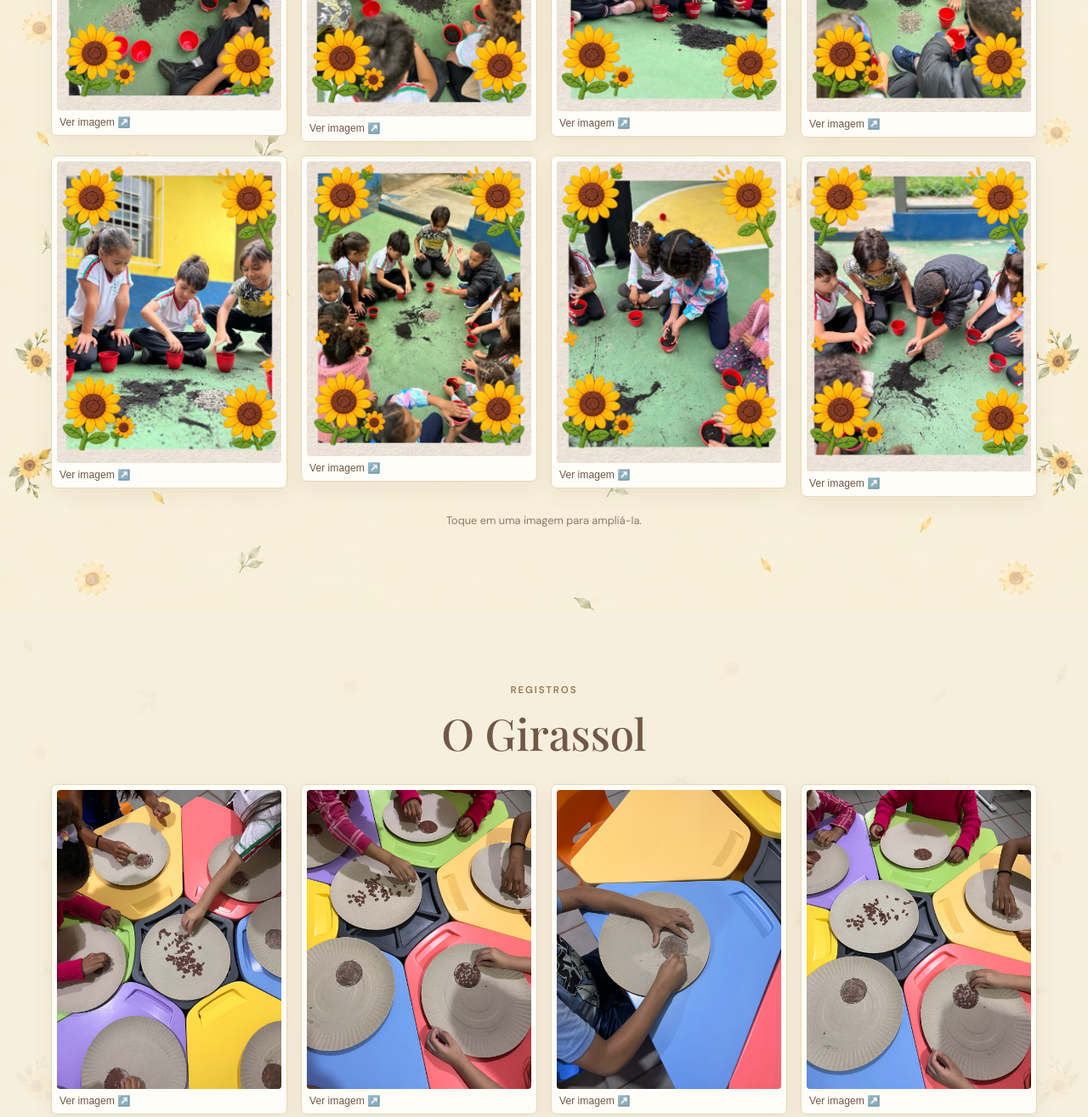
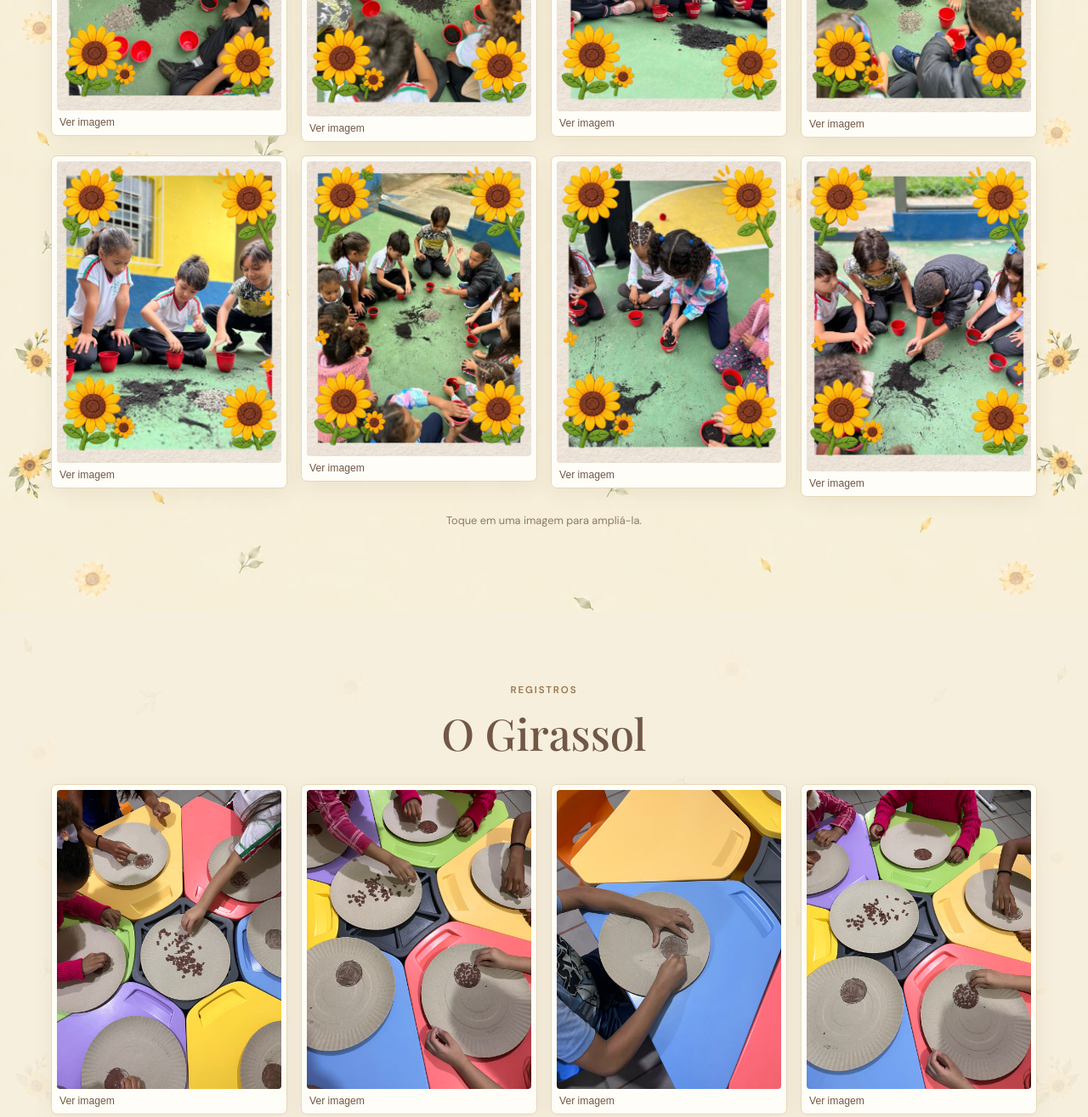
Before and after one commit to cmecrescendoeaprendendo/O-Girassol, a plain HTML site: page index.html in a window 1280 px wide. Shown: the part 1220-2535 px from the top of the page at 85% size. Drawn offline with nearby package versions, Linux system fonts and the light colour scheme.

Commit message:
Update index.html

```diff
--- a/index.html
+++ b/index.html
@@ -47,42 +47,42 @@
       <div class="gallery">
         <button type="button" class="card" data-img="atividade.1.jpeg">
           <img src="atividade.1.jpeg" alt="Registro 1 da atividade Plantando Girassol" loading="lazy">
-          <span>Ver imagem ↗️</span>
+          <span>Ver imagem </span>
         </button>
 
         <button type="button" class="card" data-img="atividade 2.jpeg">
           <img src="atividade 2.jpeg" alt="Registro 2 da atividade Plantando Girassol" loading="lazy">
-          <span>Ver imagem ↗️</span>
+          <span>Ver imagem </span>
         </button>
 
         <button type="button" class="card" data-img="atividade 3.jpeg">
           <img src="atividade 3.jpeg" alt="Registro 3 da atividade Plantando Girassol" loading="lazy">
-          <span>Ver imagem ↗️</span>
+          <span>Ver imagem </span>
         </button>
 
         <button type="button" class="card" data-img="atividade 4.jpeg">
           <img src="atividade 4.jpeg" alt="Registro 4 da atividade Plantando Girassol" loading="lazy">
-          <span>Ver imagem ↗️</span>
+          <span>Ver imagem </span>
         </button>
 
         <button type="button" class="card" data-img="atividade 5.jpeg">
           <img src="atividade 5.jpeg" alt="Registro 5 da atividade Plantando Girassol" loading="lazy">
-          <span>Ver imagem ↗️</span>
+          <span>Ver imagem </span>
         </button>
 
         <button type="button" class="card" data-img="atividade 6.jpeg">
           <img src="atividade 6.jpeg" alt="Registro 6 da atividade Plantando Girassol" loading="lazy">
-          <span>Ver imagem ↗️</span>
+          <span>Ver imagem </span>
         </button>
 
         <button type="button" class="card" data-img="atividade 7.jpeg">
           <img src="atividade 7.jpeg" alt="Registro 7 da atividade Plantando Girassol" loading="lazy">
-          <span>Ver imagem ↗️</span>
+          <span>Ver imagem </span>
         </button>
 
         <button type="button" class="card" data-img="atividade 8.jpeg">
           <img src="atividade 8.jpeg" alt="Registro 8 da atividade Plantando Girassol" loading="lazy">
-          <span>Ver imagem ↗️</span>
+          <span>Ver imagem </span>
         </button>
       </div>
 
@@ -99,22 +99,22 @@
       <div class="gallery">
         <button type="button" class="card" data-img="ativgirassol1.jpeg">
           <img src="ativgirassol1.jpeg" alt="Registro 1 da atividade O Girassol" loading="lazy">
-          <span>Ver imagem ↗️</span>
+          <span>Ver imagem </span>
         </button>
 
         <button type="button" class="card" data-img="ativgirassol2.jpeg">
           <img src="ativgirassol2.jpeg" alt="Registro 2 da atividade O Girassol" loading="lazy">
-          <span>Ver imagem ↗️</span>
+          <span>Ver imagem </span>
         </button>
 
         <button type="button" class="card" data-img="ativgirassol4.jpeg">
           <img src="ativgirassol4.jpeg" alt="Registro 3 da atividade O Girassol" loading="lazy">
-          <span>Ver imagem ↗️</span>
+          <span>Ver imagem </span>
         </button>
 
         <button type="button" class="card" data-img="ativgirassol3.jpeg">
           <img src="ativgirassol3.jpeg" alt="Registro 4 da atividade O Girassol" loading="lazy">
-          <span>Ver imagem ↗️</span>
+          <span>Ver imagem </span>
         </button>
       </div>
 
```
